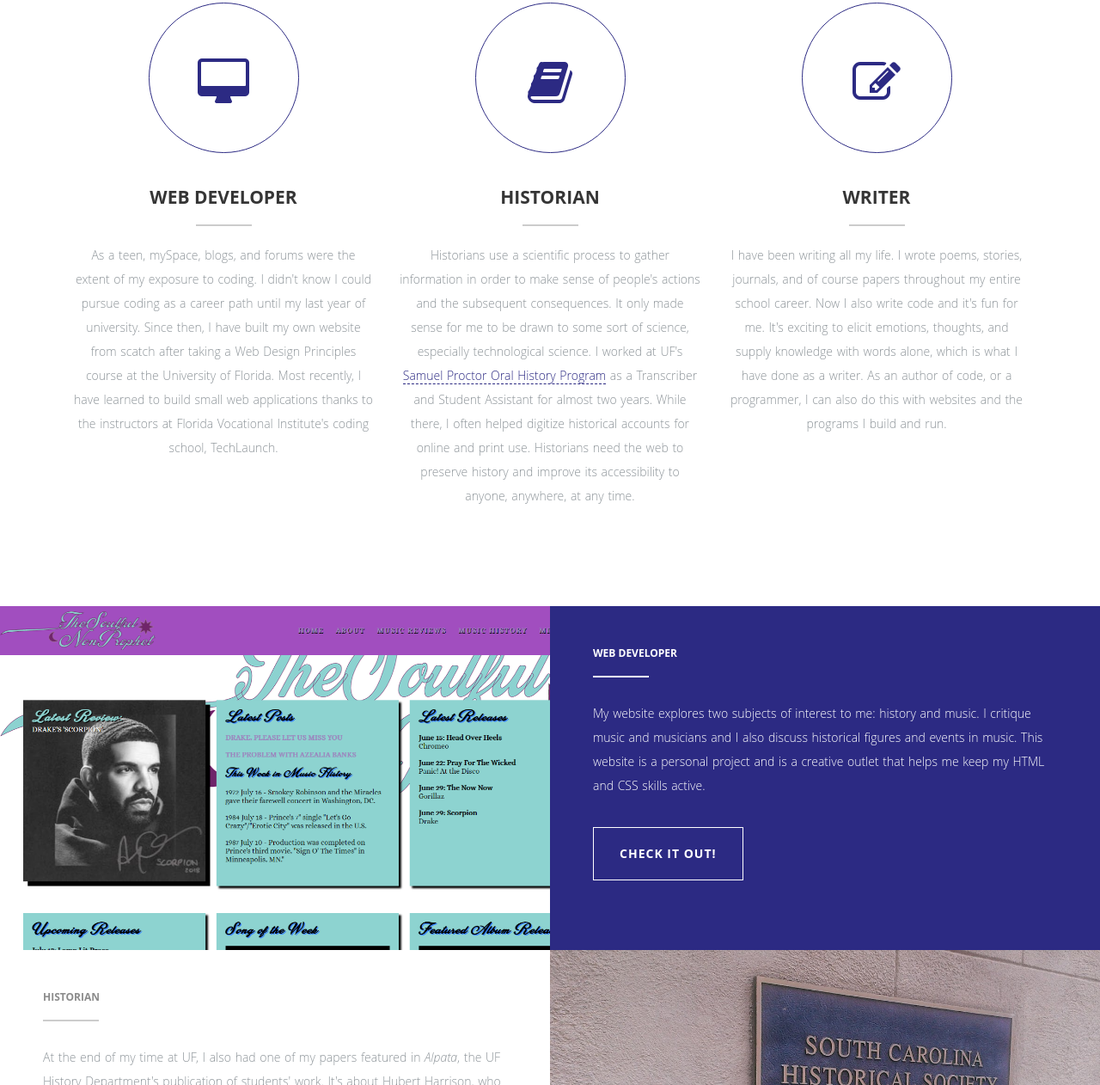
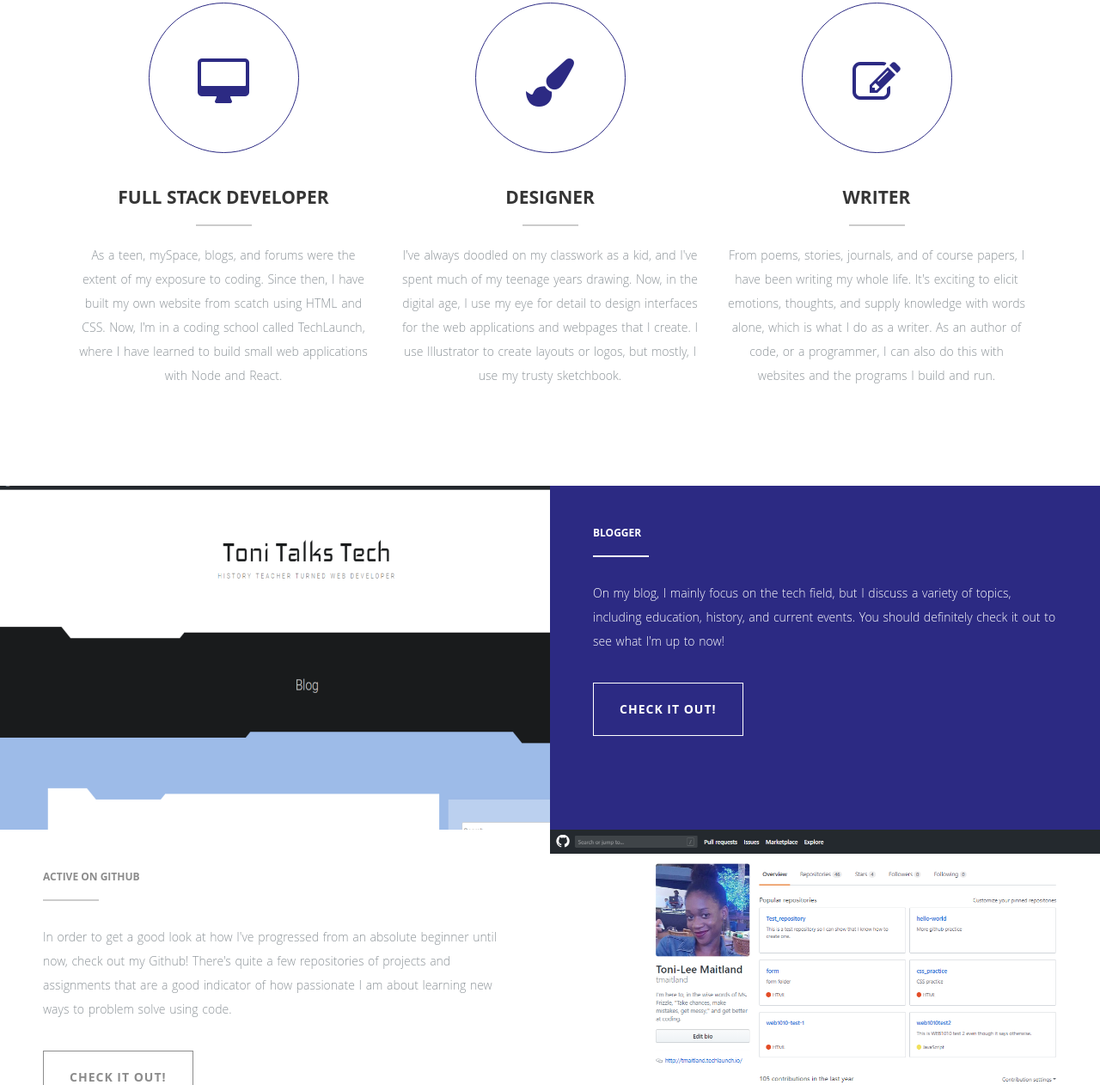
Before and after one commit to tmaitland/maitland_portfolio, a plain HTML site: page index.html in a window 1280 px wide. Shown: the part 1538-2800 px from the top of the page at 86% size. Drawn offline with nearby package versions, Linux system fonts and the light colour scheme; some packages are replaced by stand-ins of ours.

Commit message:
update content

```diff
--- a/index.html
+++ b/index.html
@@ -6,7 +6,7 @@
     <meta http-equiv="X-UA-Compatible" content="IE=edge">
     <meta name="viewport" content="width=device-width, initial-scale=1">
     <!-- Website Title -->
-    <title>Toni-Lee Maitland - Web Developer, Historian, and Writer</title>
+    <title>Toni-Lee Maitland - Web Developer, Designer, and Writer</title>
     <!-- Bootstrap -->
     <link href="assets/bootstrap/css/bootstrap.min.css" rel="stylesheet">
     <!-- Font-Awesome -->
@@ -101,12 +101,12 @@
                     <div class="col-md-8 col-md-offset-1 inner">
                         <h1 class="animated fadeInDown">
                             T<span style="color:#7871AA;">o</span>ni-Lee
-                            <br/>
+                            <br />
                             <span>M<span style="color: #7871AA">a</span>itland</span>
                         </h1>
                         <!-- Title -->
                         <h3 class="animated fadeInUp delay-05s">
-                            <span class="rotate">Web Developer, Historian, Writer</span>
+                            <span class="rotate">Web Developer, Designer, Writer</span>
                         </h3>
                         <!-- Text Rotator -->
                     </div>
@@ -145,7 +145,13 @@
                         <span>about</span> me</h1>
                     <!-- Headline -->
                     <!-- about / welcome text -->
-                    <p>I have spent most of my life with my face in a book, in front of a computer screen, in a sketchpad--drawing, or in a notebook--writing. Despite this, I have managed to find myself outdoors to enjoy nature and interact with people. I consider myself to be an intellectual and I enjoy fields of study where the learning possibilities are endless--hence my pursuit of web development. I am also an empath, and I often strive to ensure that everyone is realistically content with their current circumstances. I am also willing to help others resolve any conflicts or fix inefficiencies. </p>
+                    <p>I have spent most of my life with my face in a book, in front of a computer screen, in a
+                        sketchpad--drawing, or in a notebook--writing. Despite this, I have managed to find myself
+                        outdoors to enjoy nature and interact with people. I consider myself to be an intellectual and
+                        I enjoy fields of study where the learning possibilities are endless--hence my pursuit of web
+                        development. I am also an empath, and I often strive to ensure that everyone is realistically
+                        content with their current circumstances. I am also willing to help others resolve any
+                        conflicts or fix inefficiencies. </p>
                 </div>
             </div>
         </div>
@@ -174,20 +180,28 @@
                                 <i class="fa fa-desktop"></i>
                                 <!-- Icon -->
                             </div>
-                            <h2>Web Developer</h2>
+                            <h2>Full Stack Developer</h2>
                             <!-- Title -->
-                            <p>As a teen, mySpace, blogs, and forums were the extent of my exposure to coding. I didn't know I could pursue coding as a career path until my last year of university. Since then, I have built my own website from scatch after taking a Web Design Principles course at the University of Florida. Most recently, I have learned to build small web applications thanks to the instructors at Florida Vocational Institute's coding school, TechLaunch.</p>
+                            <p>As a teen, mySpace, blogs, and forums were the extent of my exposure to coding. Since
+                                then, I have built my own website from scatch using HTML and CSS. Now, I'm in a coding
+                                school called
+                                TechLaunch, where I have learned to build small web
+                                applications with Node and React.</p>
                             <!-- Description -->
                         </div>
                         <!-- Service Box 2 -->
                         <div class="col-md-4 wp2 item delay-05s">
                             <div class="icon">
-                                <i class="fa fa-book"></i>
+                                <i class="fa fa-paint-brush"></i>
                                 <!-- Icon -->
                             </div>
-                            <h2>Historian</h2>
+                            <h2>Designer</h2>
                             <!-- Title -->
-                            <p>Historians use a scientific process to gather information in order to make sense of people's actions and the subsequent consequences. It only made sense for me to be drawn to some sort of science, especially technological science. I worked at UF's <a href="https://oral.history.ufl.edu/" target="_blank">Samuel Proctor Oral History Program</a> as a Transcriber and Student Assistant for almost two years. While there, I often helped digitize historical accounts for online and print use. Historians need the web to preserve history and improve its accessibility to anyone,  anywhere, at any time.</p>
+                            <p>I've always doodled on my classwork as a kid, and I've spent much of my teenage years
+                                drawing.
+                                Now, in the digital age, I use my eye for detail to design interfaces for the web
+                                applications and webpages that I create. I use Illustrator to create layouts or
+                                logos, but mostly, I use my trusty sketchbook. </p>
                             <!-- Description -->
                         </div>
                         <!-- Service Box 3 -->
@@ -198,7 +212,11 @@
                             </div>
                             <h2>Writer</h2>
                             <!-- Title -->
-                            <p>I have been writing all my life. I wrote poems, stories, journals, and of course papers throughout my entire school career. Now I also write code and it's fun for me. It's exciting to elicit emotions, thoughts, and supply knowledge with words alone, which is what I have done as a writer. As an author of code, or a programmer, I can also do this with websites and the programs I build and run. </p>
+                            <p> From poems, stories, journals, and of course papers, I have been writing my whole life.
+                                It's exciting to elicit emotions, thoughts, and supply knowledge with words alone,
+                                which is
+                                what I do as a writer. As an author of code, or a programmer, I can also do this
+                                with websites and the programs I build and run. </p>
                             <!-- Description -->
                         </div>
                     </div>
@@ -216,32 +234,38 @@
         <!-- About 1 -->
         <div class="row color-bg">
             <div class="col-md-6 nopadding features-intro-img">
-                <div class="about-image" style="background-image:url(img/portfolio/webdev.png)"></div>
+                <div class="about-image" style="background-image:url(img/portfolio/blog-toni-tech.png)"></div>
                 <!-- about image 1 -->
             </div>
             <div class="col-md-6 about-text">
-                <h6>Web Developer</h6>
+                <h6>Blogger</h6>
                 <!-- headline-->
-                <p>My website explores two subjects of interest to me: history and music. I critique music and musicians and I also discuss historical figures and events in music. This website is a personal project and is a creative outlet that helps me keep my HTML and CSS skills active.</p>
+                <p>On my blog, I mainly focus on the tech field, but I discuss a variety of topics, including
+                    education, history, and current events. You should definitely check it out to see what
+                    I'm up to now!</p>
                 <br>
                 <!-- About Text 1 -->
-                <a href="http://toniamoi.com/" target="_blank" class="weight-outline-btn">Check it out!</a>
+                <a href="http://tmaitland.techlaunch.io/tonitech/" target="_blank" class="weight-outline-btn">Check it
+                    out!</a>
                 <!--read more button-->
             </div>
         </div>
         <!-- About 2 -->
         <div class="row">
             <div class="col-md-6 about-text">
-                <h6>Historian</h6>
+                <h6>Active on Github</h6>
                 <!-- Headline -->
-                <p>At the end of my time at UF, I also had one of my papers featured in <em>Alpata</em>, the UF History Department's publication of students' work. It's about Hubert Harrison, who was an often overlooked figure in American history. He was of seminal influence to the early stages of the Civil Rights Movement.</p>
+                <p>In order to get a good look at how I've progressed from an absolute beginner until now, check out my
+                    Github! There's quite a few repositories of projects and assignments that are a
+                    good indicator of how passionate I am about learning new ways to problem solve using code.</p>
                 <br>
                 <!-- About Text 2 -->
-                <a href="http://history.ufl.edu/files/2014/06/alpata-draft-CH_2.pdf" target="_blank" class="weight-outline-btn">Check it out!</a>
+                <a href="https://github.com/tmaitland" target="_blank" class="weight-outline-btn">Check
+                    it out!</a>
                 <!--read more button-->
             </div>
             <div class="col-md-6 nopadding features-intro-img">
-                <div class="about-image" style="background-image:url(img/historianr.jpg)"></div>
+                <div class="about-image" style="background-image:url(img/portfolio/github-profile.png)"></div>
                 <!-- about image 2 -->
             </div>
         </div>
@@ -252,12 +276,17 @@
                 <!-- about image 3 -->
             </div>
             <div class="col-md-6 about-text">
-                <h6>Writer</h6>
+                <h6>Publications</h6>
                 <!-- Headline-->
-                <p>While studying at UF, I got the opportunity to contribute to <em>The Fine Print</em>, a student-run, independent publication in Gainesville, Florida. One of the articles I wrote focused on Nelson Mandela's passing in 2013 and the other on the office space of one of my favorite professors. I even did a few illustrations for them, including <a href="http://thefineprintmag.org/behind-books-behind-bars-dream-defenders/" target="_blank">this one.</a></p>
+                <p>While studying at UF, I got the opportunity to contribute to <em>The Fine Print</em>, a student-run,
+                    independent publication in Gainesville, Florida. One of the articles I wrote focused on Nelson
+                    Mandela's passing in 2013 and the other on the office space of one of my favorite professors. I
+                    even did a few illustrations for them, including <a href="http://thefineprintmag.org/behind-books-behind-bars-dream-defenders/"
+                        target="_blank">this one.</a></p>
                 <br>
                 <!-- About Text 3 -->
-                <a href="http://thefineprintmag.org/author/toni-lee-maitland/" target="_blank" class="weight-outline-btn">Check it out!</a>
+                <a href="http://thefineprintmag.org/author/toni-lee-maitland/" target="_blank" class="weight-outline-btn">Check
+                    it out!</a>
                 <!--read more button-->
             </div>
         </div>
@@ -291,7 +320,8 @@
             <div class="col-md-3 col-sm-6">
                 <div class="overlay-effect effects clearfix">
                     <div class="img">
-                        <a href="http://tmaitland.techlaunch.io/projects/le-chat-chat/public/index.html" class="linkPro" target="_blank">Chat App</a>
+                        <a href="http://tmaitland.techlaunch.io/projects/le-chat-chat/public/index.html" class="linkPro"
+                            target="_blank">Chat App</a>
                         <a href="img/portfolio/le-chat-chat.png" data-lightbox="roadtrip" title="Project One - Chat App">
                             <img class="grayscale" src="img/portfolio/le-chat-thumb.png" alt="Portfolio Item">
                         </a>
@@ -304,9 +334,10 @@
             <div class="col-md-3 col-sm-6">
                 <div class="overlay-effect effects clearfix">
                     <div class="img">
-                        <a href="http://tmaitland.techlaunch.io/projects/sprite-animation/" class="linkPro" target="_blank">Sprite Animation</a>
-                        <a href="img/portfolio/bunny-chase.png" data-lightbox="roadtrip" title="Project Two - Sprite Animation">
-                            <img class="grayscale" src="img/portfolio/bunny-chase-thumb.png" alt="Portfolio Item">
+                        <a href="http://tmaitland.techlaunch.io/commerce" class="linkPro" target="_blank">Wordpress
+                            E-Commerce</a>
+                        <a href="img/portfolio/wp-ecomm.png" data-lightbox="roadtrip" title="Project Two - Wordpress E-Commerce Website">
+                            <img class="grayscale" src="img/portfolio/wp-ecomm-thumb.png" alt="Portfolio Item">
                         </a>
                     </div>
                 </div>
@@ -317,7 +348,8 @@
             <div class="col-md-3 col-sm-6">
                 <div class="overlay-effect effects clearfix">
                     <div class="img">
-                        <a href="http://tmaitland.techlaunch.io/projects/whack-the-mole/index.html" class="linkPro" target="_blank">Whack-A-Mole Game</a>
+                        <a href="http://tmaitland.techlaunch.io/projects/whack-the-mole/index.html" class="linkPro"
+                            target="_blank">Whack-A-Mole Game</a>
                         <a href="img/portfolio/whack-a-mole.png" data-lightbox="roadtrip" title="Project Three - Whack-A-Mole Game">
                             <img class="grayscale" src="img/portfolio/whack-thumb.png" alt="Portfolio Item">
                         </a>
@@ -330,7 +362,8 @@
             <div class="col-md-3 col-sm-6 ">
                 <div class="overlay-effect effects clearfix">
                     <div class="img">
-                        <a href="http://tmaitland.techlaunch.io/projects/bird-race-game/" class="linkPro" target="_blank">Racing Game</a>
+                        <a href="http://tmaitland.techlaunch.io/projects/bird-race-game/" class="linkPro" target="_blank">Racing
+                            Game</a>
                         <a href="img/portfolio/racing-game.png" data-lightbox="roadtrip" title="Project Four - Racing Game">
                             <img class="grayscale" src="img/portfolio/racing-game-thumb.png" alt="Portfolio Item">
                         </a>
@@ -346,7 +379,8 @@
                         <a href="img/portfolio/scroll-ani.png" data-lightbox="roadtrip" title="Project Five - Scroll Animation">
                             <img class="grayscale" src="img/portfolio/scroll-ani-thumb.png" alt="Portfolio Item">
                         </a>
-                        <a href="http://tmaitland.techlaunch.io/projects/scroll-sk8rboi/" class="linkPro" target="_blank">Scroll Animation</a>
+                        <a href="http://tmaitland.techlaunch.io/projects/scroll-sk8rboi/" class="linkPro" target="_blank">Scroll
+                            Animation</a>
                     </div>
                 </div>
             </div>
@@ -359,7 +393,8 @@
                         <a href="img/portfolio/flappyBird.png" data-lightbox="roadtrip" title="Project Six - Flappy Bird Game">
                             <img class="grayscale" src="img/portfolio/flappyBirdThumb.png" alt="Portfolio Item">
                         </a>
-                        <a href="http://tmaitland.techlaunch.io/projects/flappy_bird/" class="linkPro" target="_blank">Flappy Bird Game</a>
+                        <a href="http://tmaitland.techlaunch.io/projects/flappy_bird/" class="linkPro" target="_blank">Flappy
+                            Bird Game</a>
                     </div>
                 </div>
             </div>
@@ -372,7 +407,8 @@
                         <a href="img/portfolio/apple-fall-game.png" data-lightbox="roadtrip" title="Project Seven - Falling Objects Game">
                             <img class="grayscale" src="img/portfolio/apple-thumb.png" alt="Portfolio Item">
                         </a>
-                        <a href="http://tmaitland.techlaunch.io/projects/apple-pick-game/index.html" class="linkPro" target="_blank">Falling Objects Game</a>
+                        <a href="http://tmaitland.techlaunch.io/projects/apple-pick-game/index.html" class="linkPro"
+                            target="_blank">Falling Objects Game</a>
                     </div>
                 </div>
             </div>
@@ -385,7 +421,8 @@
                         <a href="img/portfolio/viduals.png" data-lightbox="roadtrip" title="Project Eight - Video Player Webpage">
                             <img class="grayscale" src="img/portfolio/vidualsThumb.png" alt="Portfolio Item">
                         </a>
-                        <a href="http://tmaitland.techlaunch.io/projects/video/video.html" class="linkPro" target="_blank">Video Player Webpage</a>
+                        <a href="http://tmaitland.techlaunch.io/projects/video/video.html" class="linkPro" target="_blank">Video
+                            Player Webpage</a>
                     </div>
                 </div>
             </div>
@@ -404,10 +441,10 @@
     <!-- ==========================
         PORTFOLIO SECTION 2
     =========================== -->
-    <section class="swag text-center" id="portfolio">
+    <!-- <section class="swag text-center" id="portfolio">
             <div class="container">
-                <!-- Headline -->
-                <div class="row">
+                <!- Headline -->
+    <!-- <div class="row">
                     <h1 class="arrow">
                         Older
                         <span>Projects</span>
@@ -418,9 +455,9 @@
 
         <div class="container">
             <div class="row row-offset-0">
-
+     -->
     <!-- PORTFOLIO ITEM 9 -->
-                <div class="col-md-3 col-sm-6">
+    <!-- <div class="col-md-3 col-sm-6">
                     <div class="overlay-effect effects clearfix">
                         <div class="img">
                             <a href="http://tmaitland.techlaunch.io/projects/gif_search_starter/" class="linkPro" target="_blank">Gif Search API</a>
@@ -429,11 +466,11 @@
                             </a>
                         </div>
                     </div>
-                </div>
+                </div> -->
     <!-- PORTFOLIO ITEM END -->
 
     <!-- PORTFOLIO ITEM 10 -->
-                <div class="col-md-3 col-sm-6">
+    <!-- <div class="col-md-3 col-sm-6">
                     <div class="overlay-effect effects clearfix">
                         <div class="img">
                             <a href="projects/music_boxes_starter/index.html" class="linkPro" target="_blank">Basic Piano</a>
@@ -442,11 +479,11 @@
                             </a>
                         </div>
                     </div>
-                </div>
+                </div> -->
     <!-- PORTFOLIO ITEM END -->
 
     <!-- PORTFOLIO ITEM 11 -->
-                <div class="col-md-3 col-sm-6">
+    <!-- <div class="col-md-3 col-sm-6">
                     <div class="overlay-effect effects clearfix">
                         <div class="img">
                             <a href="http://tmaitland.techlaunch.io/projects/star_wars_api_test_starter/" class="linkPro" target="_blank">Star Wars Planet API</a>
@@ -455,11 +492,11 @@
                             </a>
                         </div>
                     </div>
-                </div>
+                </div> -->
     <!-- PORTFOLIO ITEM END -->
 
     <!-- PORTFOLIO ITEM 12 -->
-                <div class="col-md-3 col-sm-6 ">
+    <!-- <div class="col-md-3 col-sm-6 ">
                     <div class="overlay-effect effects clearfix">
                         <div class="img">
                             <a href="projects/getquoteapp/index.html" class="linkPro" target="_blank">Inspirational Quote Generator</a>
@@ -468,11 +505,11 @@
                             </a>
                         </div>
                     </div>
-                </div>
+                </div> -->
     <!-- PORTFOLIO ITEM END -->
 
     <!-- PORTFOLIO ITEM 13 -->
-                <div class="col-md-3 col-sm-6 ">
+    <!-- <div class="col-md-3 col-sm-6 ">
                     <div class="overlay-effect effects clearfix">
                         <div class="img">
                             <a href="img/portfolio/wikiapp.png" data-lightbox="roadtrip" title="Project Thirteen - Wikipedia App">
@@ -481,11 +518,11 @@
                             <a href="http://tmaitland.techlaunch.io/projects/wikipedia-app-starter/" class="linkPro" target="_blank">Wikipedia App</a>
                         </div>
                     </div>
-                </div>
+                </div> -->
     <!-- PORTFOLIO ITEM END -->
 
     <!-- PORTFOLIO ITEM 14 -->
-                <div class="col-md-3 col-sm-6">
+    <!-- <div class="col-md-3 col-sm-6">
                     <div class="overlay-effect effects clearfix">
                         <div class="img">
                             <a href="img/portfolio/dogbreedapi.png" data-lightbox="roadtrip" title="Project Fourteen - Dog Breed Image API">
@@ -494,12 +531,12 @@
                             <a href="http://tmaitland.techlaunch.io/projects/dog_api_tm/" class="linkPro" target="_blank">Dog Breed Image API</a>
                         </div>
                     </div>
-                </div>
+                </div> -->
     <!-- PORTFOLIO ITEM END -->
 
     <!-- PORTFOLIO ITEM 15 -->
-                <div class="col-md-3 col-sm-6">
-                    <div class="overlay-effect effects clearfix">
+    <!-- <div class="col-md-3 col-sm-6"> -->
+    <!-- <div class="overlay-effect effects clearfix">
                         <div class="img">
                             <a href="img/portfolio/dicerollgame.png" data-lightbox="roadtrip" title="Project Fifteen - Around the Board Game">
                                 <img class="grayscale" src="img/portfolio/dicerollgamethumb.png" alt="Portfolio Item">
@@ -507,11 +544,11 @@
                             <a href="http://tmaitland.techlaunch.io/projects/around_the_board_starter/" class="linkPro" target="_blank">Around the Board Game</a>
                         </div>
                     </div>
-                </div>
+                </div> -->
     <!-- PORTFOLIO ITEM END -->
 
     <!-- PORTFOLIO ITEM 16 -->
-                <div class="col-md-3 col-sm-6">
+    <!-- <div class="col-md-3 col-sm-6">
                     <div class="overlay-effect effects clearfix">
                         <div class="img">
                             <a href="img/portfolio/weatherapp.png" data-lightbox="roadtrip" title="Project Sixteen - Weather API">
@@ -519,12 +556,12 @@
                             </a>
                             <a href="http://tmaitland.techlaunch.io/projects/weather_app_starter/" class="linkPro" target="_blank">Weather API</a>
                         </div>
-                    </div>
-                </div>
+                    </div> -->
+    <!-- </div> -->
     <!-- PORTFOLIO ITEM END -->
-            </div>
+    <!-- </div> -->
     <!--/row-->
-        </div>
+    <!-- </div> -->
     <!--/.container-->
     <!-- ==========================
             PORTFOLIO SECTION END
@@ -842,7 +879,7 @@
             <div class="row">
                 <div class="col-md-12 text-center">
                     <p>All Rights Reserved. &copy; 2018
-                        <a href="http://www.themewagon.com">ThemeWagon</a>
+                        <!-- <a href="http://www.themewagon.com">ThemeWagon</a> -->
                 </div>
             </div>
         </div>
```
Also changed, not shown: img/portfolio/blog-toni-tech.png (added), img/portfolio/github-profile.png (added), img/portfolio/proof.png (added), img/portfolio/wp-ecomm-thumb.png (added), img/portfolio/wp-ecomm.png (added). Lines whose indentation alone changed are shown as unchanged.
